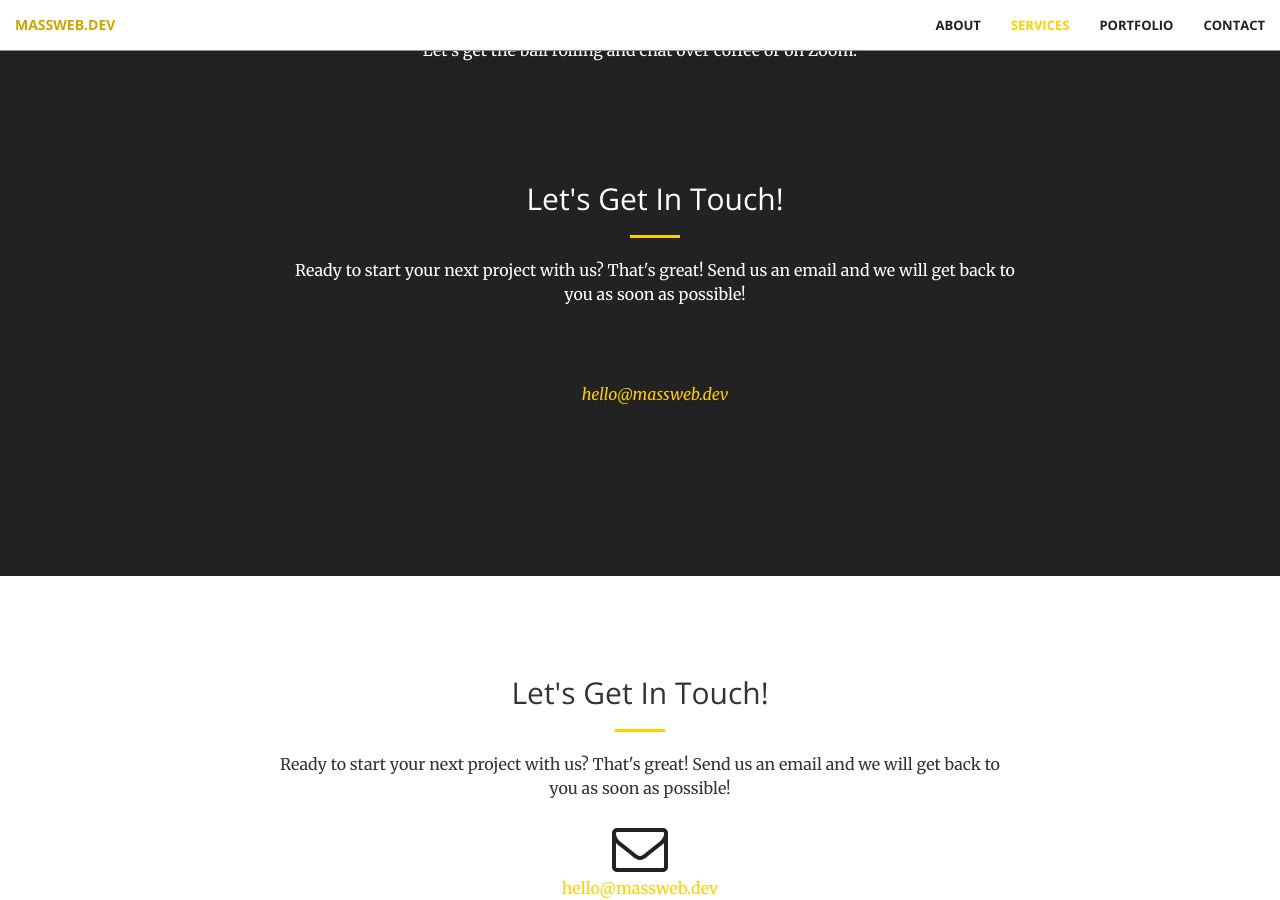
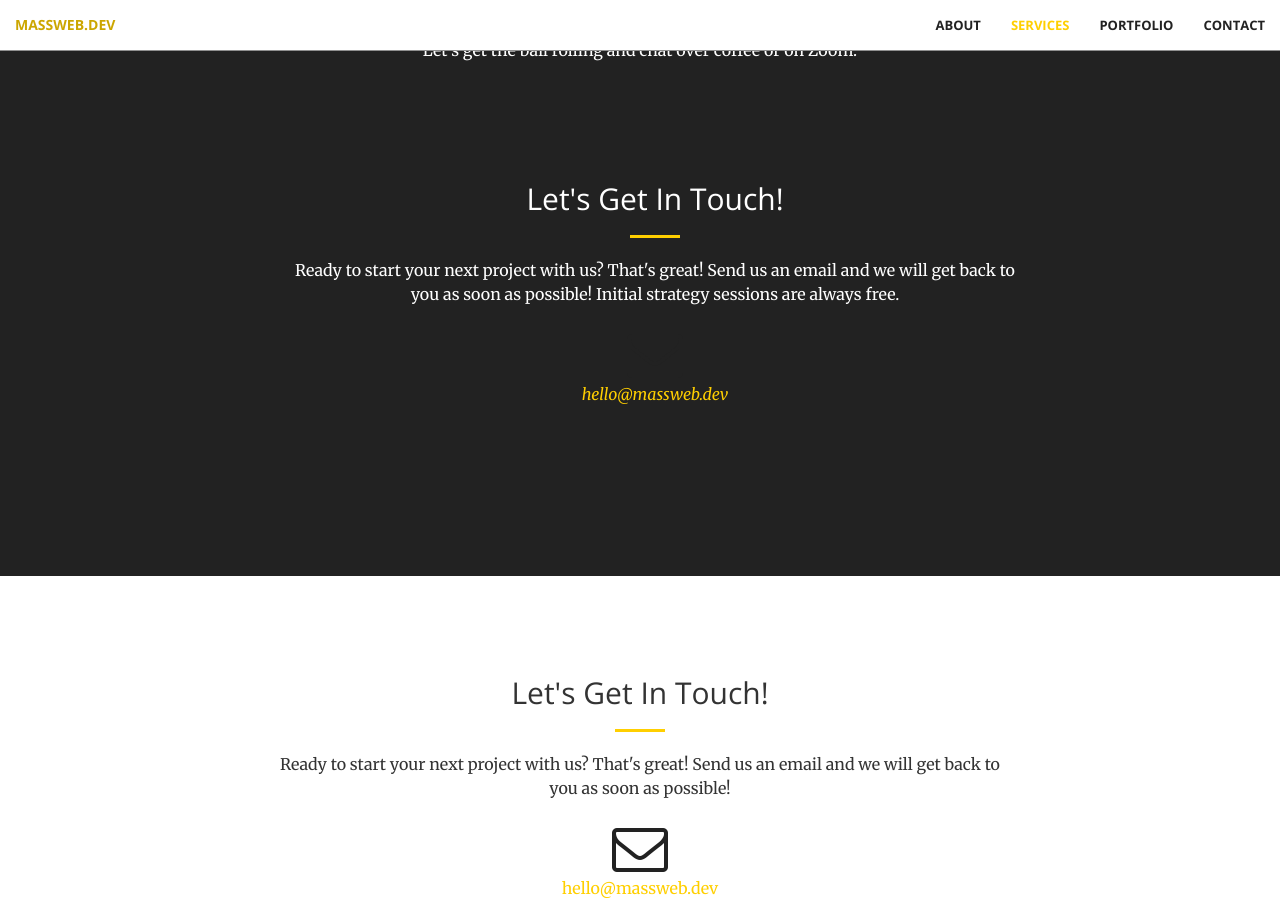
Before and after one commit to masswebdev/massweb.dev, a Jekyll site: the page built from index.html, in a window 1280 px wide and 900 px high, scrolled down 1932 px. Built offline with Jekyll 4.4.1, drawn with Linux system fonts in a browser that asks for light colours.

Commit message:
Update aside.html

```diff
--- a/_includes/aside.html
+++ b/_includes/aside.html
@@ -10,7 +10,7 @@
             <div class="col-lg-8 col-lg-offset-2 text-center">
                 <h2 class="section-heading">Let's Get In Touch!</h2>
                 <hr class="primary">
-                <p>Ready to start your next project with us? That's great! Send us an email and we will get back to you as soon as possible!</p>
+                <p>Ready to start your next project with us? That's great! Send us an email and we will get back to you as soon as possible! Initial strategy sessions are always free.</p>
             </div>
         <div class="col-lg-2 col-lg-offset-2 text-center">
            <!--<a href="https://twitter.com/{{ site.twitter_username }}">
```
